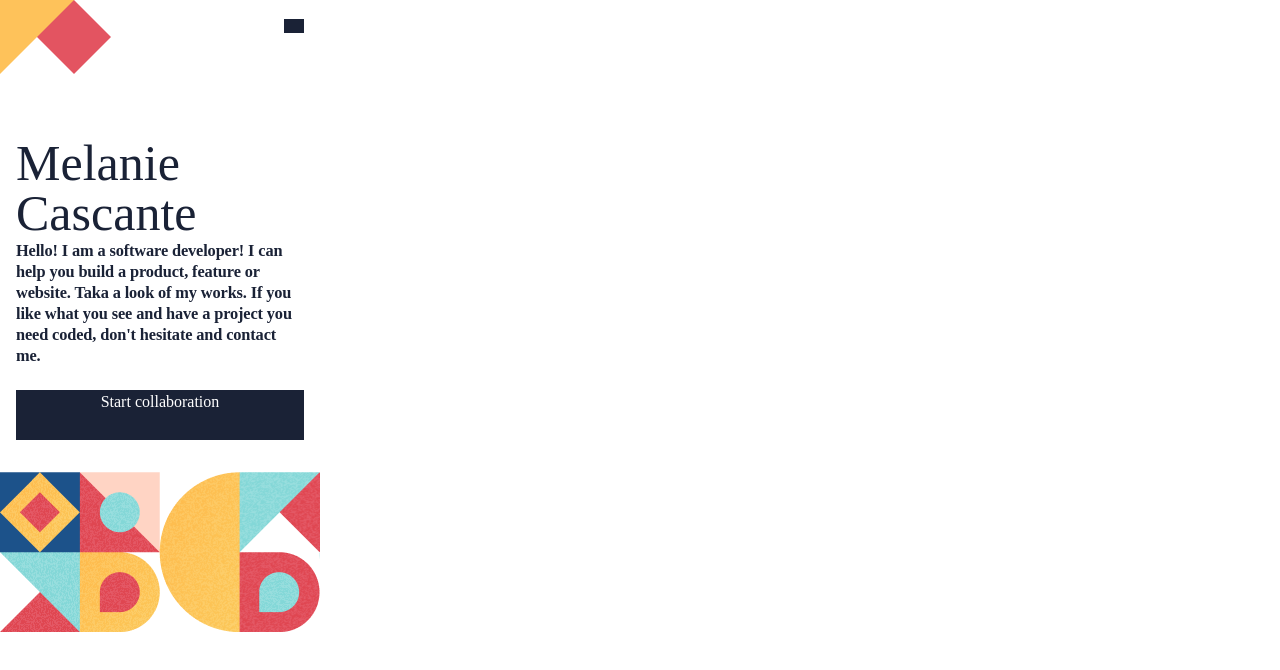
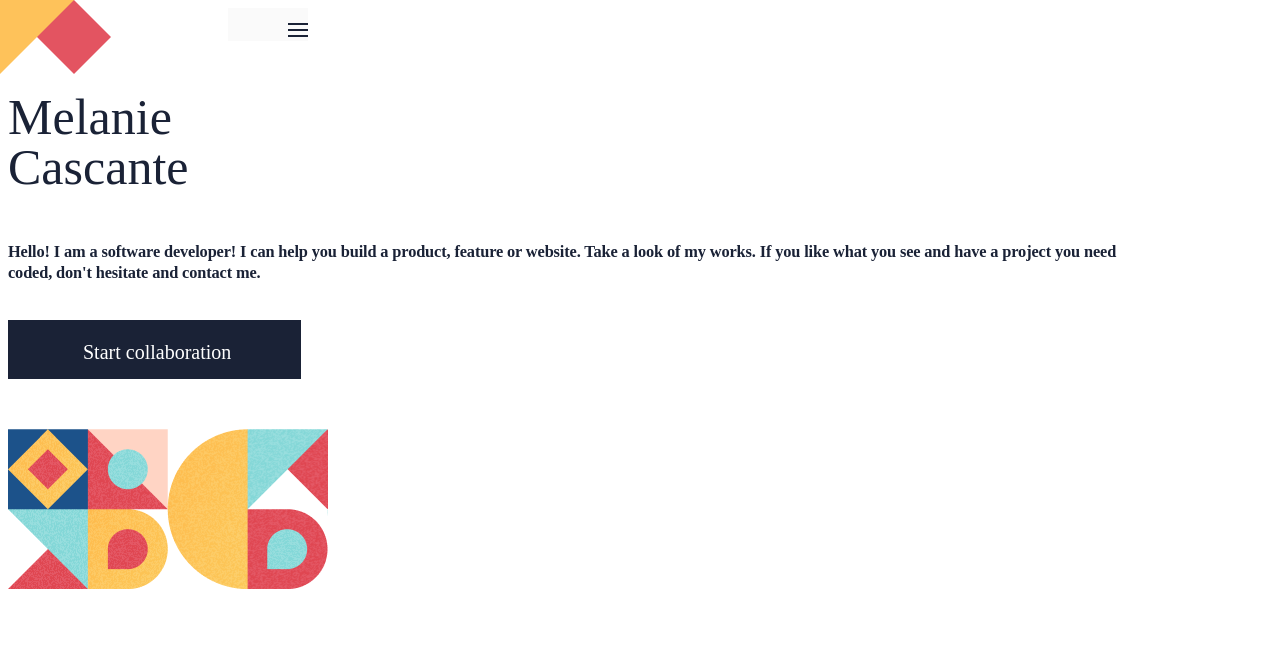
Before and after one commit to Maedea9/Portfolio, a website: page index.html in a window 1280 px wide. Drawn offline with Linux system fonts and the light colour scheme.

Commit message:
Add index.html, style.css and flexbox properties

```diff
--- a/index.html
+++ b/index.html
@@ -7,32 +7,33 @@
     <title>Portfolio</title>
     <link rel="stylesheet" href="styles.css">
 </head>
-<body style="background-color:#ffffff;">
+<body>
 
-<div class="wrapper">
+<header class="wrapper">
+    <h1>Melanie Cascante</h1>
 
-    <div class="headline">
-        <header class="name">
-            <h1>Melanie Cascante</h1>
-        </header>
-    </div>
+     <section class="geometrytop">
+        <img src="images/image1.png">
+    </section>
 
     <div class="toolbar">
         <nav class="ic_menu">
             <img src="images/ic_menu.png">
         </nav>
     </div>
+</header>
 
-    <div class="greeting">
-        <h3>Hello! I am a software developer! I can help you build a product, feature or website. Taka a look of my works. If you like what you see and have a project you need coded, don't hesitate and contact me.</h3>
+    <section class="greeting">
+        <h3>Hello! I am a software developer! I can help you build a product, feature or website. Take a look of my works. If you like what you see and have a project you need coded, don't hesitate and contact me.</h3>
+    </section>
+
+    <div class="box">
+        <a href="#">
+            <i class="Start_collab"></i>
     </div>
-
 
     <div class="start_box">Start collaboration</div>
 
-    <section class="geometrytop">
-        <img src="images/image1.png">
-    </section>
 
     <section class="geometrybottom">
         <img src="images/image_geometry_2.png">
--- a/styles.css
+++ b/styles.css
@@ -2,19 +2,17 @@
 
 
 h1 {
-position: absolute;
 width: 220px;
 height: 100px;
-left: 16px;
-top: 104px;
+display: flex;
+padding-top: 50px;
+
 
 font-family: 'Playfair Display';
 font-style: normal;
 font-weight: 400;
 font-size: 50px;
 line-height: 100%;
-/* or 50px */
-
 
 color: #1A2236;
 }
@@ -22,23 +20,25 @@
     /* ic_menu */
 
 .ic_menu {
-position: absolute;
-width: 20px;
-height: 14px;
-left: 284px;
-top: 19px;
 
-background: #1A2236;
+padding-top: 15px ;
+padding-left: 60px;
+background: #fafafa;
+
 }
 
 /* greeting */
 
 .greeting {
-    position: absolute;
-width: 288px;
-height: 126px;
-left: 16px;
-top: 224px;
+
+box-sizing: border-box;
+
+display:flex;
+flex-direction: column;
+align-content: center;
+justify-content: center;
+background: #ffffff;
+flex: 1;
 
 font-family: 'Poppins';
 font-style: normal;
@@ -46,25 +46,35 @@
 font-size: 14px;
 line-height: 21px;
 letter-spacing: -0.01em;
+padding-top: 0px;
+padding-right: 150px;
+padding-bottom: 20px;
 
 color: #1A2236;
+
 }
 
 /* start collaboration box */
 
 .start_box {
-position: absolute;
-width: 203.68px;
-height: 26.47px;
-left: 58px;
-top: 402px;
+
+box-sizing: border-box;
+
+display:inline-flex;
+align-content: center;
+justify-content: center;
+background: #1A2236;
 
 font-family: 'Poppins';
 font-style: normal;
 font-weight: 500;
-font-size: 16px;
+font-size: 20px;
 line-height: 24px;
 text-align: center;
+padding-top: 20px;
+padding-bottom: 15px;
+padding-right: 70px;
+padding-left: 75px;
 
 color: #FFFFFF;
 }
@@ -74,35 +84,38 @@
 .geometrytop {
 
 position: absolute;
+order: 0;
 width: 111px;
 height: 74px;
 left: 0px;
 top: 0px;
+
 }
 
    /* image_geometry_2 */
 
 .geometrybottom {
 
-position: absolute;
 width: 320px;
 height: 160px;
 left: 0px;
 top: 472px;
+align-self: flex-end;
+padding-top: 50px;
+}
+
+
+/* Rectangle 20 */
+
+
+.box a {
+    box-sizing: border-box;
+    display:flex;
+    padding-left: 10px;
+    background: #1A2236;
 
 }
 
-/* Rectangle 20 */
-
-.start_box {
-    box-sizing: border-box;
-
-    position: absolute;
-    width: 288px;
-    height: 50px;
-    left: 16px;
-    top: 390px;
-
-    background: #1A2236;
-
-    }
+.wrapper {
+    display: flex;
+}
```
